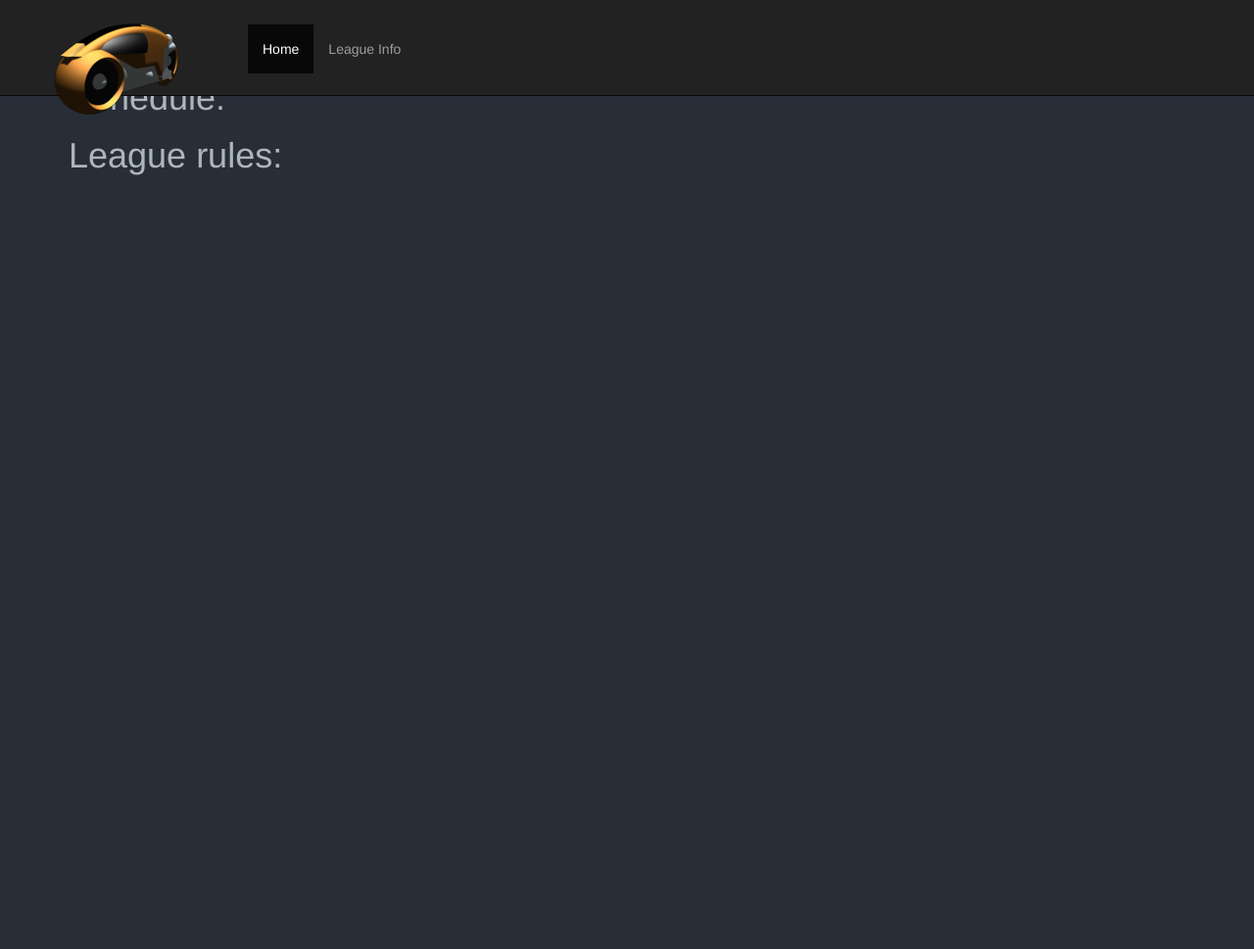
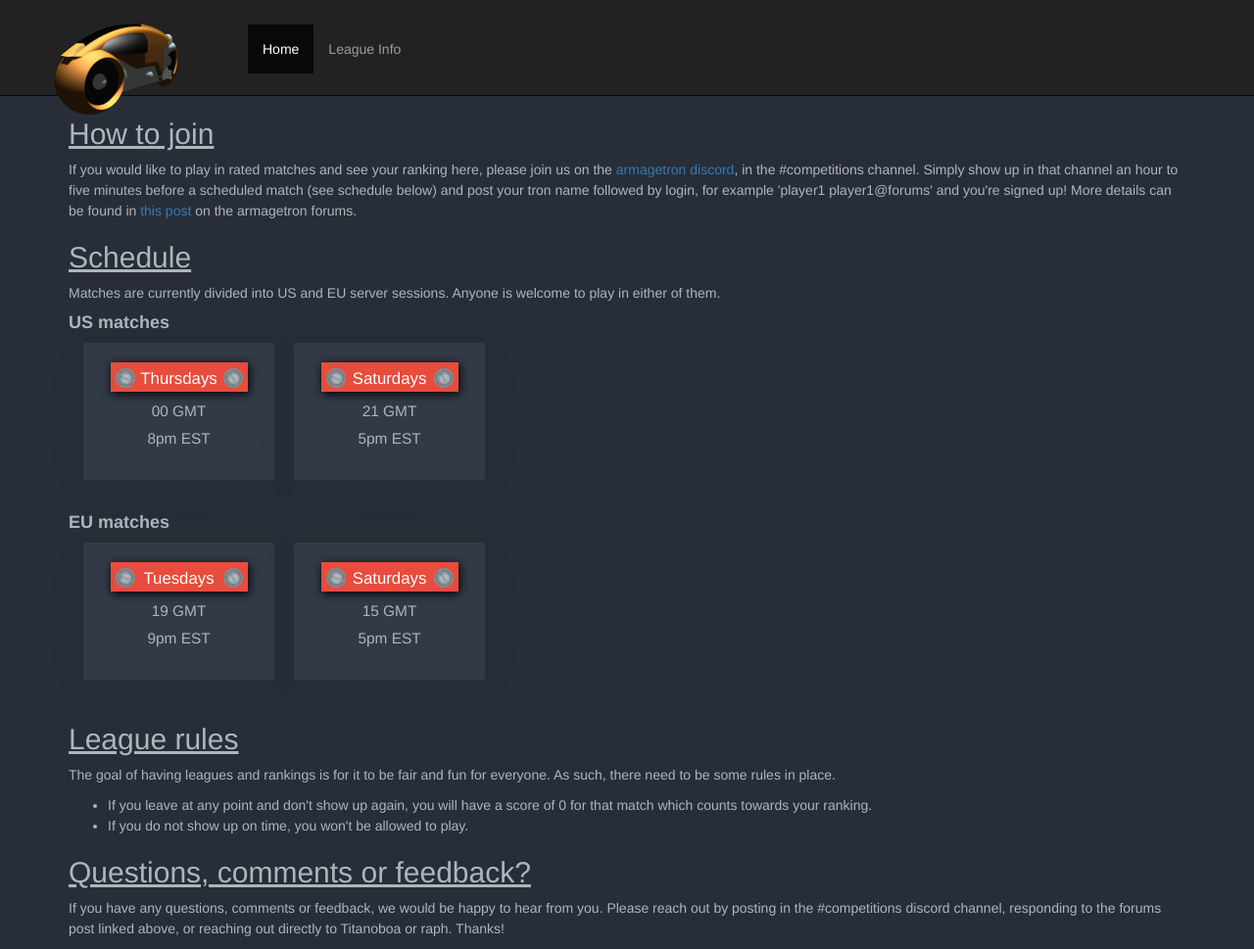
Before and after one commit to raphleu/arma-rankings, a Flask app: page /league_info in a window 1280 px wide. Shown: the whole page at 98% size. Before the commit the page ends 179 px from the top, so only its background shows below. Run offline with Flask 2, Linux system fonts and the light colour scheme; some libraries are stand-ins or nearby versions.

Commit message:
mostly stylying changes and some refactor

```diff
--- a/app/routes.py
+++ b/app/routes.py
@@ -2,6 +2,32 @@ from flask import render_template
 from app import app
 from app.models import Elorating
 
+
+schedule_for_us = [
+    {
+        'day': 'Thursdays',
+        'time_gmt': '00 GMT',
+        'time_est': '8pm EST',
+    },
+    {
+        'day': 'Saturdays',
+        'time_gmt': '21 GMT',
+        'time_est': '5pm EST',
+    },
+]
+
+schedule_for_eu = [
+    {
+        'day': 'Tuesdays',
+        'time_gmt': '19 GMT',
+        'time_est': '9pm EST',
+    },
+    {
+        'day': 'Saturdays',
+        'time_gmt': '15 GMT',
+        'time_est': '5pm EST',
+    },
+]
 
 @app.route('/')
 @app.route('/index')
@@ -12,34 +38,12 @@ def index():
         {
             'header': 'US',
             'ranking': us_rankings,
-            'days': [
-                {
-                'day': 'Thursdays',
-                'time_gmt': '00 GMT',
-                'time_est': '8pm EST',
-                },
-                {
-                    'day': 'Saturdays',
-                    'time_gmt': '21 GMT',
-                    'time_est': '5pm EST',
-                },
-            ]
+            'days': schedule_for_us
         },
         {
             'header': 'EU',
             'ranking': eu_rankings,
-            'days': [
-                {
-                    'day': 'Tuesdays',
-                    'time_gmt': '19 GMT',
-                    'time_est': '9pm EST',
-                },
-                {
-                    'day': 'Saturdays',
-                    'time_gmt': '15 GMT',
-                    'time_est': '5pm EST',
-                },
-            ]
+            'days': schedule_for_eu
         }
     ]
 
@@ -52,4 +56,12 @@ def index():
 
 @app.route('/league_info')
 def league_info():
-    return render_template('league_info.html')
+    return render_template(
+        'league_info.html',
+        schedule_for_eu = {
+            'days': schedule_for_eu
+        },
+        schedule_for_us = {
+            'days': schedule_for_us
+        }
+    )
--- a/app/static/styles.css
+++ b/app/static/styles.css
@@ -195,6 +195,6 @@ body {
     box-shadow: 0 0.75rem 6rem rgba(56,65,74,.03);
     margin-bottom: 24px;
     border-radius: .25rem;
-    float: right;
+    float: left;
     margin-right: 20px;
  }
--- a/app/templates/date-card.html
+++ b/app/templates/date-card.html
@@ -1,18 +1,6 @@
-<div class="container-fluid">
-  <div class="container">
-    <div class="page-header">
-      <div class="row">
-        <div class="col-xs-6">
-          <h1>{{ data.header }} Server</h1>
-        </div>
-      </div>
-    </div>
-  </div>
-</div>
 <div class="container-fluid">
   <div class="container date-card">
     <div class="row">
-      <div class="col-xs-6 col-md-4"> </div>
       {% for day_Of_week in data.days %}
         <div class="col-xs-6 col-md-2 date-card-col">
           <div class="calendar">
--- a/app/templates/league_info.html
+++ b/app/templates/league_info.html
@@ -1,9 +1,44 @@
 {% extends "base.html" %}
 
 {% block content %}
-  <div class="container">
-    <h1>How to join:</h1>
-    <h1>Schedule:</h1>
-    <h1>League rules:</h1>
+  <div class="container" style="margin-top: 100px;">
+    <h2><u>How to join</u></h2>
+    <p>
+      If you would like to play in rated matches and see your ranking here, please join us on the <a href='https://tinyurl.com/armagetronnoobs'>armagetron discord</a>, in the #competitions channel. Simply
+      show up in that channel an hour to five minutes before a scheduled match (see schedule below) and post your tron name followed by login, for example 'player1 player1@forums' and you're signed up! More
+      details can be found in <a href='https://forums3.armagetronad.net/viewtopic.php?f=60&t=38366'>this post</a> on the armagetron forums.
+    </p>
+
+    <h2><u>Schedule</u></h2>
+    <p>
+      Matches are currently divided into US and EU server sessions. Anyone is welcome to play in either of them.
+      <h4><b>US matches</b></h4>
+      {% with data=schedule_for_us %}
+        {% include "date-card.html" %}
+      {% endwith %}
+
+      <h4><b>EU matches</b></h4>
+      {% with data=schedule_for_eu %}
+        {% include "date-card.html" %}
+      {% endwith %}
+    </p>
+
+    <h2><u>League rules</u></h2>
+    <p>
+      The goal of having leagues and rankings is for it to be fair and fun for everyone. As such, there need to be some rules in place.
+      <ul>
+        <li>
+          If you leave at any point and don't show up again, you will have a score of 0 for that match which counts towards your ranking.
+        </li>
+        <li>
+          If you do not show up on time, you won't be allowed to play.
+        </li>
+      </ul>
+    </p>
+
+    <h2><u>Questions, comments or feedback?</u></h2>
+    <p>
+      If you have any questions, comments or feedback, we would be happy to hear from you. Please reach out by posting in the #competitions discord channel, responding to the forums post linked above, or reaching out directly to Titanoboa or raph. Thanks!
+    </p>
   </div>
 {% endblock %}
--- a/raw_data/sbl_eu_scorelog_parsed.json
+++ b/raw_data/sbl_eu_scorelog_parsed.json
@@ -1 +1 @@
-[[{"username":"Jericho@forums","score":"2130"},{"username":"liz@forums","score":"2115"},{"username":"dimension@rx","score":"1135"},{"username":"katana@forums","score":"540"},{"username":"KolpixTV@forums","score":"170"}],[{"username":"abcd@forums","score":"1665"},{"username":"Titanoboa@forums","score":"1605"},{"username":"stereo@forums","score":"1530"},{"username":"Nemesis@forums","score":"900"},{"username":"obsession@rx","score":"390"}],[{"username":"liz@forums","score":"2286"},{"username":"abcd@forums","score":"1675"},{"username":"Titanoboa@forums","score":"1649"},{"username":"Jericho@forums","score":"1600"},{"username":"Nemesis@forums","score":"1401"},{"username":"M3l0n@forums","score":"569"},{"username":"obsession@rx","score":"140"}],[{"username":"Zenith@forums","score":"2103"},{"username":"Gazelle@forums","score":"1807"},{"username":"GluGGsel@forums","score":"1653"},{"username":"TheNate@forums","score":"1188"},{"username":"HypNosis@forums","score":"930"},{"username":"belter@forums","score":"470"},{"username":"misterplayer@forums","score":"0"}]]
+[[{"username":"Jericho@forums","score":"2130"},{"username":"liz@forums","score":"2115"},{"username":"dimension@rx","score":"1135"},{"username":"katana@forums","score":"540"},{"username":"KolpixTV@forums","score":"170"}],[{"username":"abcd@forums","score":"1665"},{"username":"Titanoboa@forums","score":"1605"},{"username":"stereo@forums","score":"1530"},{"username":"Nemesis@forums","score":"900"},{"username":"obsession@rx","score":"390"}],[{"username":"liz@forums","score":"2286"},{"username":"abcd@forums","score":"1675"},{"username":"Titanoboa@forums","score":"1649"},{"username":"Jericho@forums","score":"1600"},{"username":"Nemesis@forums","score":"1401"},{"username":"M3l0n@forums","score":"569"},{"username":"obsession@rx","score":"140"}],[{"username":"Zenith@forums","score":"2103"},{"username":"Gazelle@forums","score":"1807"},{"username":"GluGGsel@forums","score":"1653"},{"username":"TheNate@forums","score":"1188"},{"username":"HypNosis@forums","score":"930"},{"username":"belter@forums","score":"470"}]]
--- a/raw_data/sbl_us_scorelog_parsed.json
+++ b/raw_data/sbl_us_scorelog_parsed.json
@@ -1 +1 @@
-[[{"username":"Zenith@forums","score":"2071"},{"username":"Nemesis@forums","score":"1451"},{"username":"GluGGsel@forums","score":"1347"},{"username":"desgorn@forums","score":"1114"},{"username":"stereo@forums","score":"1014"},{"username":".Lightning@forums","score":"833"}],[{"username":"Titanoboa@forums","score":"1520"},{"username":"Pre@forums","score":"1340"},{"username":"abcd@forums","score":"1325"},{"username":"raph123@forums","score":"1150"},{"username":"Renegade@forums","score":"695"}]]
+[[{"username":"Zenith@forums","score":"2071"},{"username":"Nemesis@forums","score":"1451"},{"username":"GluGGsel@forums","score":"1347"},{"username":"desgorn@forums","score":"1114"},{"username":"stereo@forums","score":"1014"},{"username":".Lightning@forums","score":"833"}],[{"username":"Titanoboa@forums","score":"1520"},{"username":"Pre@forums","score":"1340"},{"username":"abcd@forums","score":"1325"},{"username":"raph123@forums","score":"1150"},{"username":"Renegade@forums","score":"695"}],[{"username":"Zenith@forums","score":"2411"},{"username":"Titanoboa@forums","score":"2036"},{"username":"misterplayer@forums","score":"1678"},{"username":"raph123@forums","score":"1434"},{"username":"Nemesis@forums","score":"919"},{"username":"jameZflameZ@forums","score":"771"},{"username":"belter@forums","score":"171"}],[{"username":"johnny.nbk.@forums","score":"1966"},{"username":"Jericho@forums","score":"1908"},{"username":"Carnage@forums","score":"1286"},{"username":"RitZ@forums","score":"979"},{"username":"M3l0n@forums","score":"941"},{"username":"AlwaysOnThaRise@forums","score":"660"}]]
```
Also changed, not shown: app/templates/ranking-table.html (+14 -3 lines).
